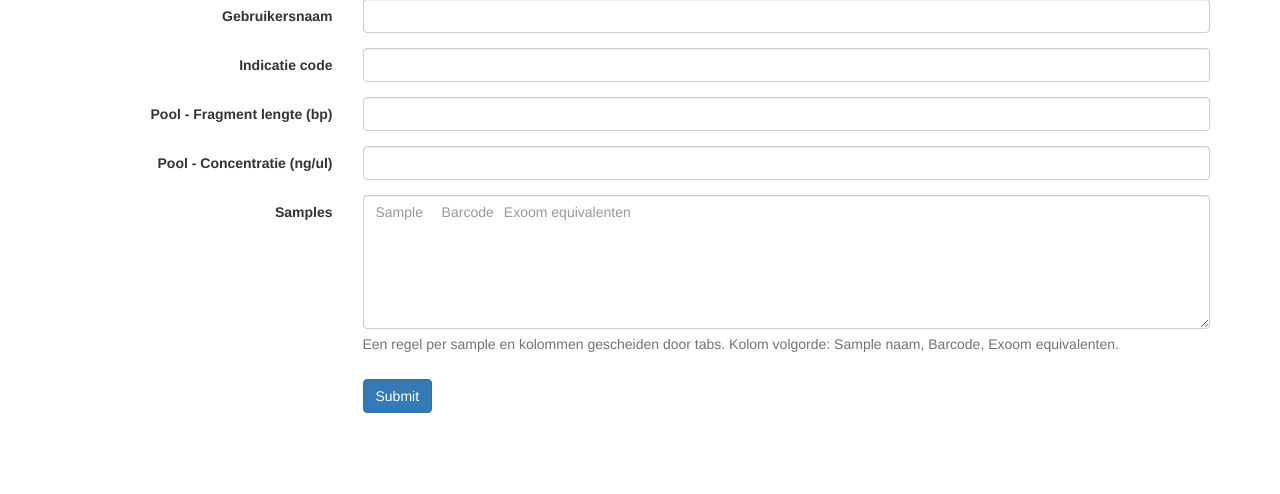
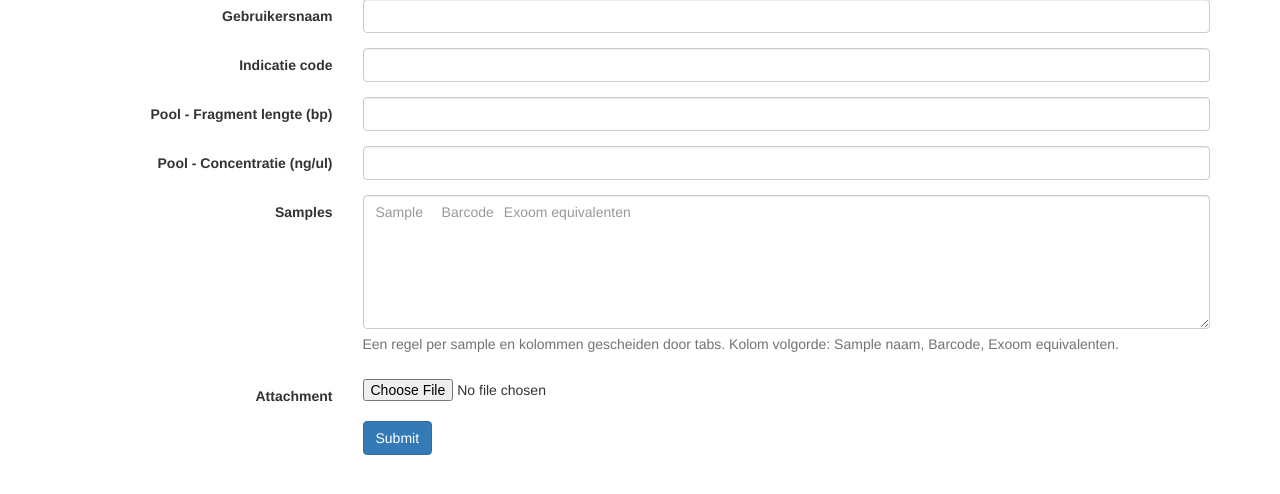
Before and after one commit to UMCUGenetics/clarity_portal, a Flask app: page /submit_samples in a window 1280 px wide; the page is wider, and only the part inside the window is pictured. Shown: the part 183-677 px from the top of that part. Run offline with Flask 2, Linux system fonts and the light colour scheme; some libraries are stand-ins or nearby versions.

Commit message:
Add file upload.

```diff
--- a/portal/forms.py
+++ b/portal/forms.py
@@ -1,5 +1,6 @@
 from flask_wtf import FlaskForm
 from wtforms import StringField, TextAreaField, DecimalField
+from flask_wtf.file import FileField
 from wtforms.validators import DataRequired, AnyOf
 
 from . import lims, app
@@ -15,6 +16,7 @@ class SubmitSampleForm(FlaskForm):
         description="Een regel per sample en kolommen gescheiden door tabs. Kolom volgorde: Sample naam, Barcode, Exoom equivalenten.",
         validators=[DataRequired()]
     )
+    attachment = FileField()
 
     # Filled in validation function.
     researcher = None
--- a/portal/templates/_formhelpers.html
+++ b/portal/templates/_formhelpers.html
@@ -28,3 +28,12 @@
 </div>
 {% endif %}
 {% endmacro %}
+
+{% macro render_file_field(field) %}
+<div class="form-group {% if field.flags.required %}required{% endif %}">
+    {{ field.label(class_='col-sm-3 control-label') }}
+    <div class="col-sm-9">
+        {{ field(**kwargs) }}
+    </div>
+</div>
+{% endmacro %}
--- a/portal/templates/submit_samples.html
+++ b/portal/templates/submit_samples.html
@@ -1,15 +1,17 @@
 {% extends "base.html" %}
-{% from "_formhelpers.html" import render_field %}
+{% from "_formhelpers.html" import render_field, render_file_field %}
 {% block app_content %}
 <h1 class="page-header">{{ title }}</h1>
 
-<form method="POST" action="{{ url_for('submit_samples')}}" class="form-horizontal">
+<form method="POST" action="{{ url_for('submit_samples')}}" class="form-horizontal" enctype="multipart/form-data">
     {{ form.hidden_tag() }}
     {{ render_field(form.username) }}
     {{ render_field(form.indicationcode) }}
     {{ render_field(form.pool_fragment_length) }}
     {{ render_field(form.pool_concentration) }}
     {{ render_field(form.samples, rows="6", placeholder="Sample \t Barcode \t Exoom equivalenten") }}
+    {{ render_file_field(form.attachment) }}
+
     <div class="form-group">
         <div class="col-sm-offset-3 col-sm-10">
             <button type="submit" class="btn btn-primary">Submit</button>
--- a/portal/views.py
+++ b/portal/views.py
@@ -1,9 +1,12 @@
-import os
+from os import path
+from tempfile import mkdtemp
+from shutil import rmtree
 from time import gmtime, strftime
 from datetime import date
 from xml.dom import minidom
 
 from flask import render_template, url_for, redirect
+from werkzeug.utils import secure_filename
 from genologics.entities import Sample, Project, Containertype, Container, Workflow
 
 from . import app, lims
@@ -20,8 +23,8 @@ def index():
 def removed_samples():
     removed_samples_file = app.config['REMOVED_SAMPLES_FILE']
 
-    if os.path.exists(removed_samples_file):
-        t = os.path.getmtime(removed_samples_file)
+    if path.exists(removed_samples_file):
+        t = path.getmtime(removed_samples_file)
         date = strftime("%d %b %Y", gmtime(t))
         time = strftime("%H:%M:%S", gmtime(t))
 
@@ -75,6 +78,16 @@ def submit_samples():
         lims_project.name = '{0}_{1}'.format(lims_project.name, lims_project.id)
         lims_project.put()
 
+        # Save attachment
+        attachment = form.attachment.data
+        if attachment:
+            temp_dir = mkdtemp()
+            attachment_path = path.join(temp_dir, secure_filename(attachment.filename))
+            attachment.save(attachment_path)
+            print attachment_path
+            lims.upload_new_file(lims_project, attachment_path)
+            rmtree(temp_dir)
+
         # Create Samples
         lims_container_type = Containertype(lims, id='2')  # Tube
         sample_artifacts = []
```
